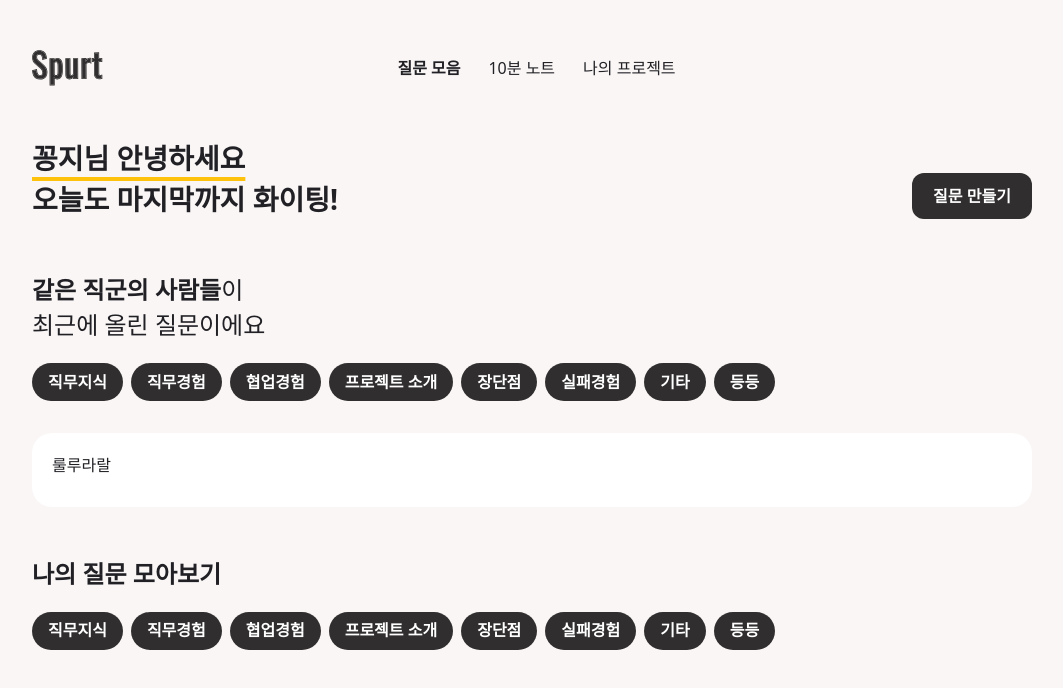
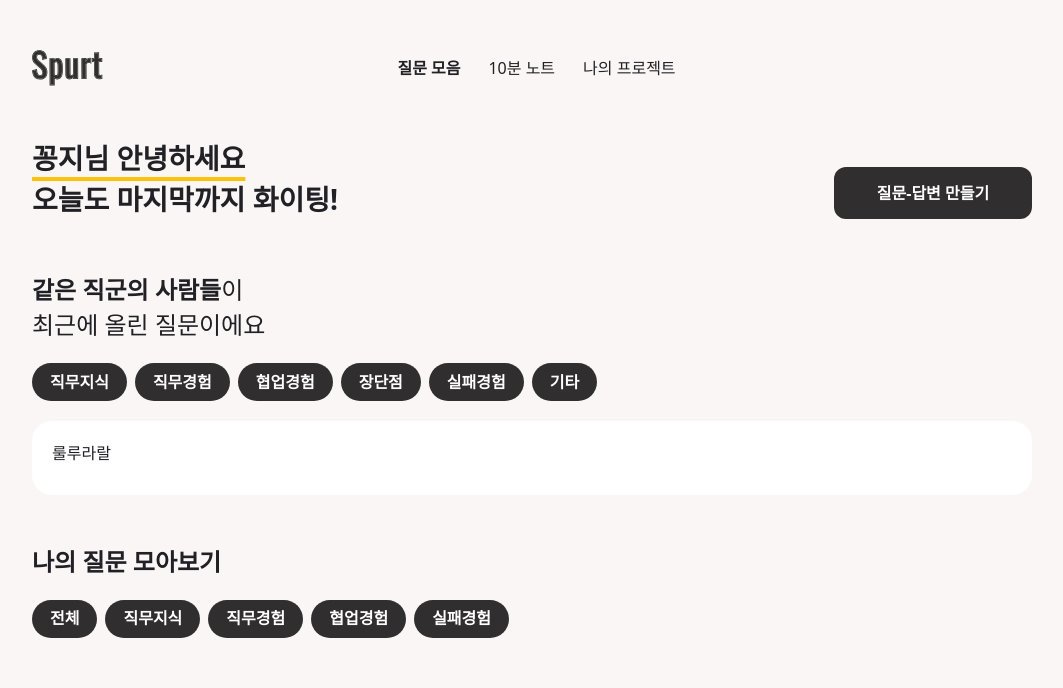
Before and after one commit to Nexters/Spurt, a Next.js app: page / in a window 1280 px wide. Shown: the top 688 px of the page, without its empty margins (108-1171 px from the left). Built offline with nearby package versions, Linux system fonts and the light colour scheme; no server answers.

Commit message:
Carousel 제거, 카테고리 버튼 map

```diff
--- a/components/Buttons/button-s.tsx
+++ b/components/Buttons/button-s.tsx
@@ -1,14 +1,8 @@
 const ButtonS = ({ ...props }) => {
   return (
     <button
-      className="text-body4 bg-gray-700 text-white py-3 flex justify-center items-center"
+      className="text-body4 bg-gray-700 text-white w-[198px] h-[52px] rounded-xl py-3 px-8 flex justify-center items-center gap-[10px]"
       {...props}
-      style={{
-        width: "120px",
-        height: "46px",
-        borderRadius: "12px",
-        gap: "10px",
-      }}
     ></button>
   );
 };
--- a/components/Buttons/button-xs.tsx
+++ b/components/Buttons/button-xs.tsx
@@ -1,7 +1,7 @@
 const ButtonXs = ({ ...props }) => {
   return (
     <button
-      className="text-body4 bg-gray-700 text-white py-3 px-[18px] flex justify-center items-center rounded-[30px]"
+      className="text-body4 bg-gray-700 text-white py-3 px-[18px] flex justify-center items-center rounded-[30px] mr-2"
       {...props}
       style={{
         height: "38px",
--- a/pages/index.tsx
+++ b/pages/index.tsx
@@ -1,11 +1,18 @@
-import ButtonM from "@/components/Buttons/button-m";
 import ButtonS from "@/components/Buttons/button-s";
-import ButtonXl from "@/components/Buttons/button-xl";
 import ButtonXs from "@/components/Buttons/button-xs";
 import Carousel from "@/components/Carousel/Carousel";
 import QuestionDiv from "@/components/Questions/QuestionDiv";
 
 export default function Home() {
+  const otherCategory = [
+    "직무지식",
+    "직무경험",
+    "협업경험",
+    "장단점",
+    "실패경험",
+    "기타",
+  ];
+  const myCategory = ["전체", "직무지식", "직무경험", "협업경험", "실패경험"];
   return (
     <>
       <div className="text-title1 flex justify-between mt-[42px]">
@@ -16,7 +23,7 @@ export default function Home() {
           <p>오늘도 마지막까지 화이팅!</p>
         </div>
         <div className="flex items-end">
-          <ButtonS>질문 만들기</ButtonS>
+          <ButtonS>질문-답변 만들기</ButtonS>
         </div>
       </div>
 
@@ -26,8 +33,12 @@ export default function Home() {
         </p>
         <p>최근에 올린 질문이에요</p>
       </div>
-
-      <Carousel />
+      <div className="flex">
+        {otherCategory.map((category) => {
+          return <ButtonXs key={category}>{category}</ButtonXs>;
+        })}
+      </div>
+      {/* <Carousel /> */}
 
       <div className="mt-5 bg-white rounded-[20px] pt-5 px-5 pb-[30px] mb-[50px]">
         <QuestionDiv />
@@ -36,7 +47,12 @@ export default function Home() {
       <div className="text-title3 mb-5">
         <p>나의 질문 모아보기</p>
       </div>
-      <Carousel />
+      <div className="flex">
+        {myCategory.map((category) => {
+          return <ButtonXs key={category}>{category}</ButtonXs>;
+        })}
+      </div>
+      {/* <Carousel /> */}
       {/* <div>main페이지</div>
 
       <div>버튼 테스트</div>
```
